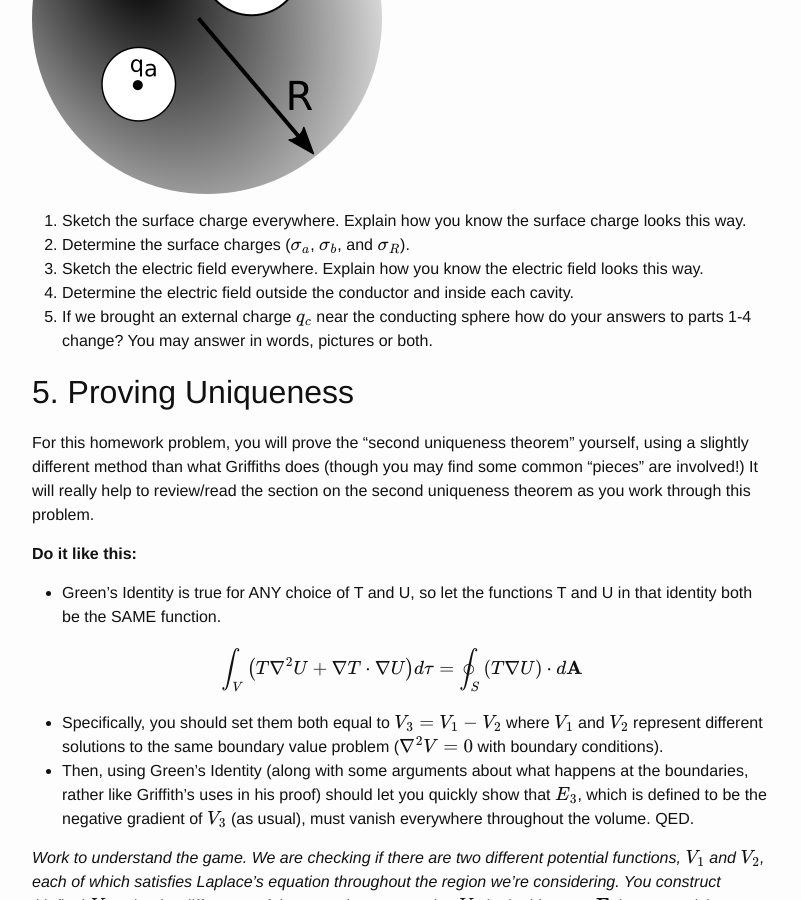
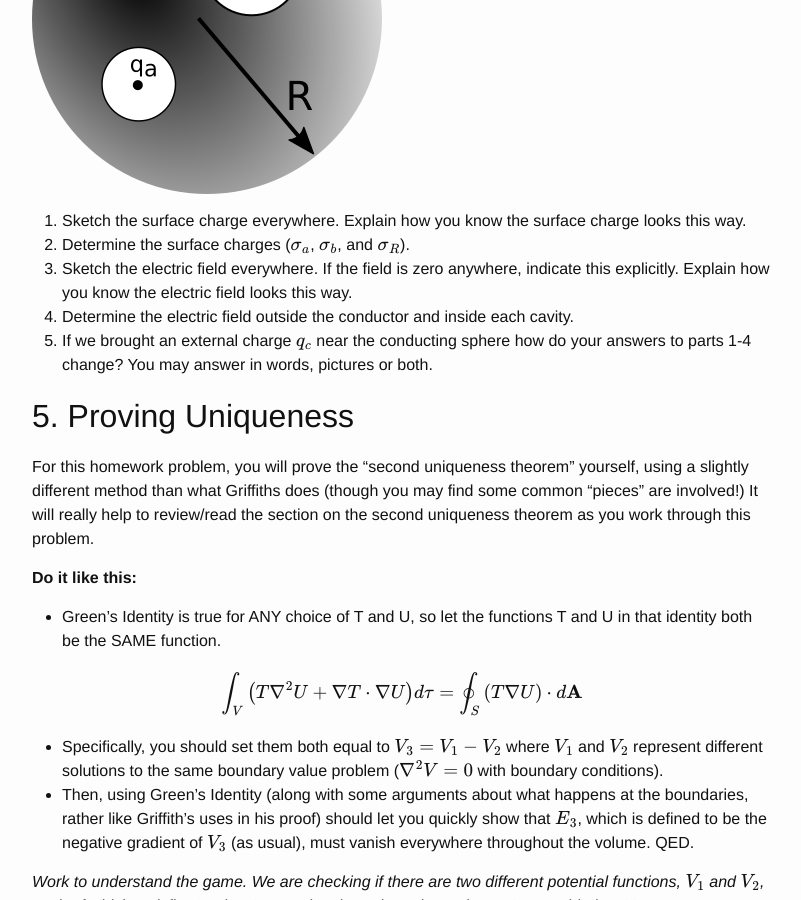
Before and after one commit to dannycab/phy481msu, a Jekyll site: the page built from assignments/homework5.md, in a window 1280 px wide and 900 px high, scrolled down 1982 px. Shown: the whole window, without its empty margins (238-1039 px from the left). Built offline with Jekyll 4.4.1, drawn with Linux system fonts in a browser that asks for light colours; formulas are drawn with MathJax 3.

Commit message:
change to clarify part of problem

```diff
--- a/assignments/homework5.md
+++ b/assignments/homework5.md
@@ -46,7 +46,7 @@ We carve out two spherical cavities from a metal sphere of radius $R$ (as shown
 
 1. Sketch the surface charge everywhere. Explain how you know the surface charge looks this way.
 2. Determine the surface charges ($\sigma_a$, $\sigma_b$, and $\sigma_R$).
-3. Sketch the electric field everywhere. Explain how you know the electric field looks this way.
+3. Sketch the electric field everywhere. If the field is zero anywhere, indicate this explicitly. Explain how you know the electric field looks this way.
 4. Determine the electric field outside the conductor and inside each cavity.
 5. If we brought an external charge $q_c$ near the conducting sphere how do your answers to parts 1-4 change? You may answer in words, pictures or both.
 
```
